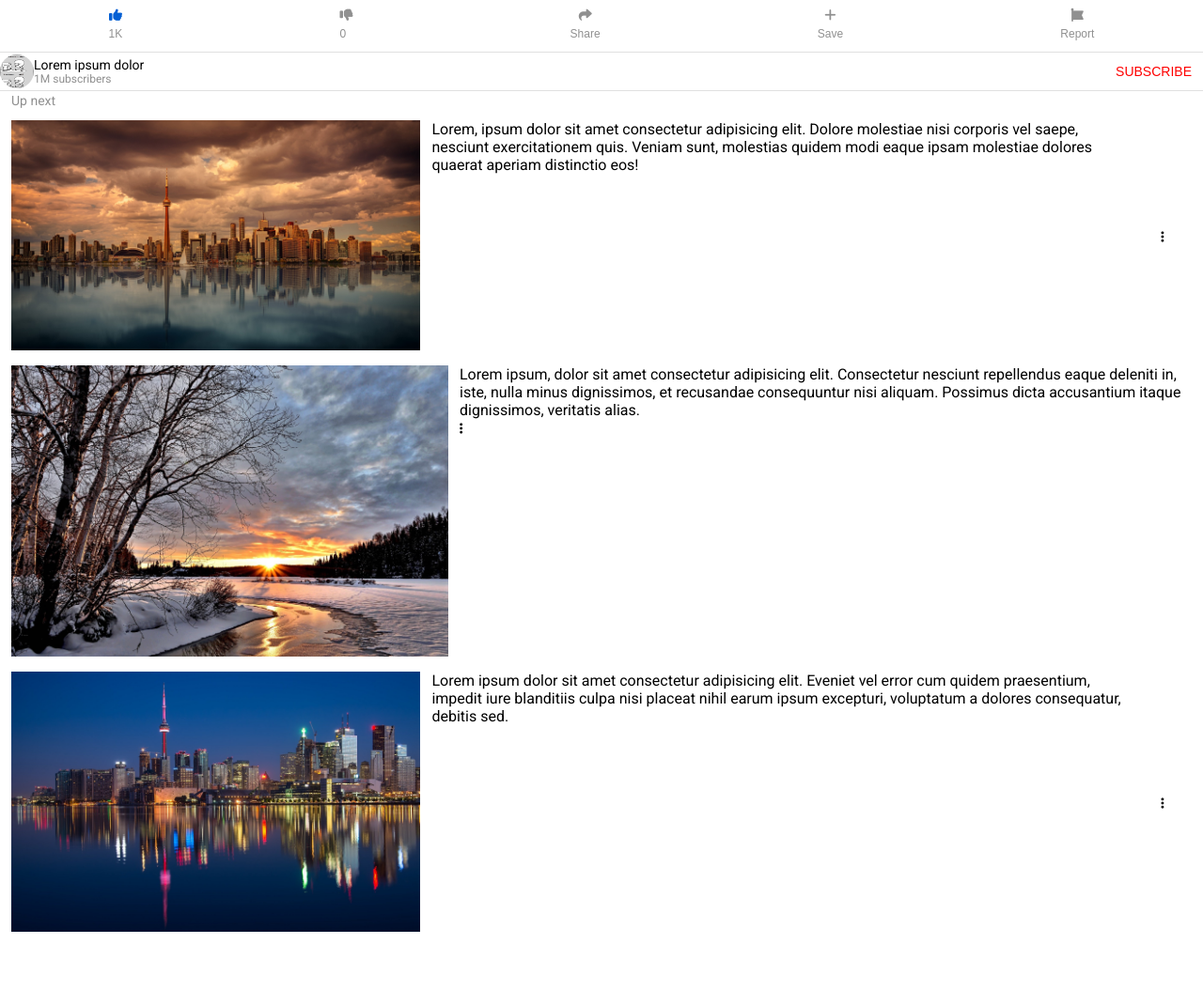
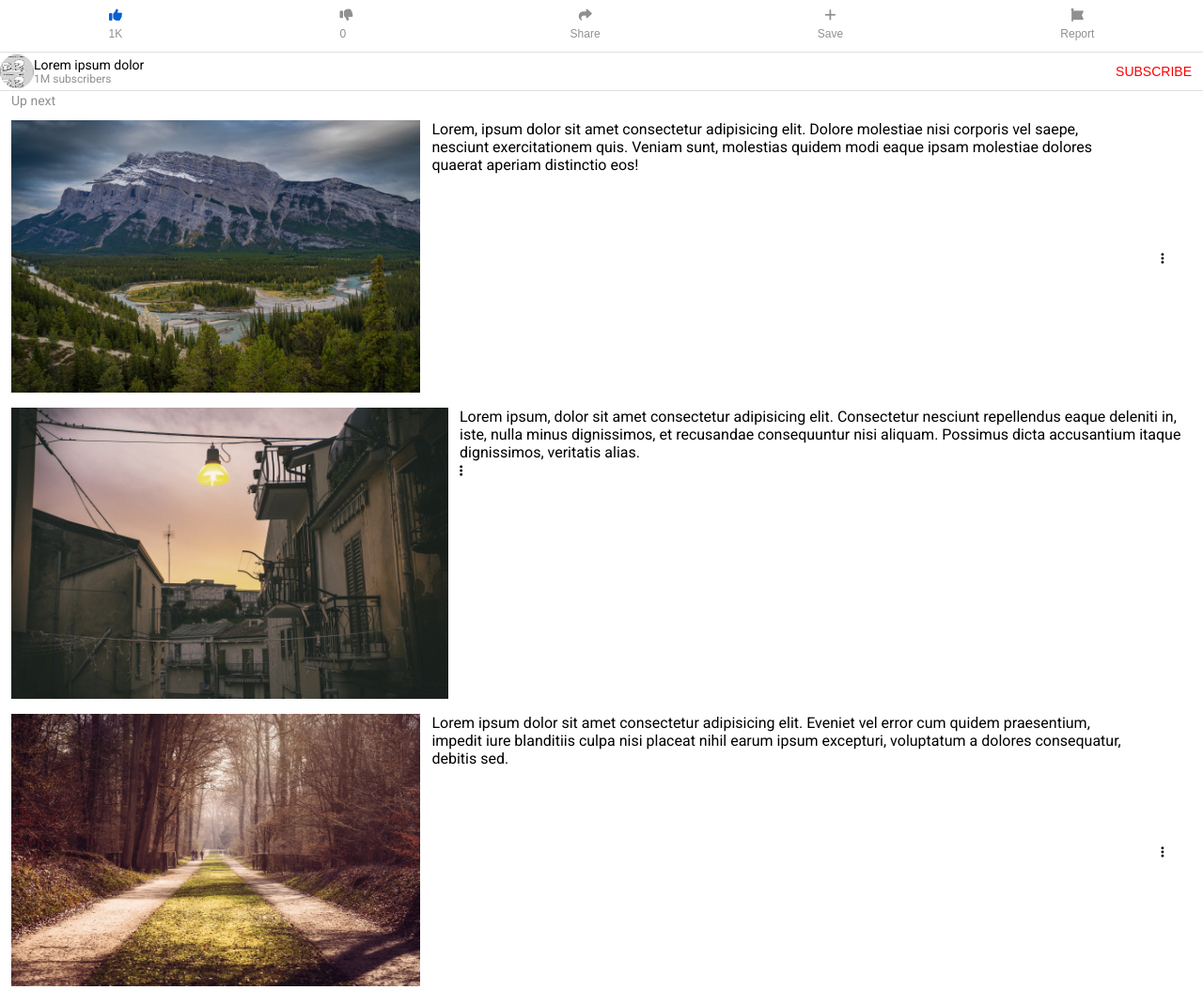
Before and after one commit to wdrk/youtubeCloneCoding, a plain HTML site: page index.html in a window 1280 px wide. Shown: the part 340-1394 px from the top of the page at 94% size. Before the commit the page ends 1336 px from the top, so only its background shows below. Drawn offline with Linux system fonts and the light colour scheme.

Commit message:
upNext의 이미지 변경

```diff
--- a/index.html
+++ b/index.html
@@ -82,17 +82,17 @@
     <span class="title">Up next</span>
     <ul>
       <li class="item">
-        <div class="img"> <img src="image/canada (1).jpg" alt=""></div>
+        <div class="img"> <img src="image/mountains.jpg" alt=""></div>
         <div class="info">Lorem, ipsum dolor sit amet consectetur adipisicing elit. Dolore molestiae nisi corporis vel saepe, nesciunt exercitationem quis. Veniam sunt, molestias quidem modi eaque ipsam molestiae dolores quaerat aperiam distinctio eos!</div>
         <button class="moreBtn"><i class="fas fa-ellipsis-v"></i></button>
       </li>
       <li class="item">
-        <div class="img"><img src="image/canada (3).jpg" alt=""></div>
+        <div class="img"><img src="image/street.jpg" alt=""></div>
         <div class="info">Lorem ipsum, dolor sit amet consectetur adipisicing elit. Consectetur nesciunt repellendus eaque deleniti in, iste, nulla minus dignissimos, et recusandae consequuntur nisi aliquam. Possimus dicta accusantium itaque dignissimos, veritatis alias.<div>
         <button class="moreBtn"><i class="fas fa-ellipsis-v"></i></button>
       </li>
       <li class="item">
-        <div class="img"><img src="image/canada (2).jpg" alt=""></div>
+        <div class="img"><img src="image/trees.jpg" alt=""></div>
         <div class="info">Lorem ipsum dolor sit amet consectetur adipisicing elit. Eveniet vel error cum quidem praesentium, impedit iure blanditiis culpa nisi placeat nihil earum ipsum excepturi, voluptatum a dolores consequatur, debitis sed.</div>
         <button class="moreBtn"><i class="fas fa-ellipsis-v"></i></button>
       </li>
```
Also changed, not shown: image/canada (1).jpg (deleted), image/canada (2).jpg (deleted), image/canada (3).jpg (deleted), image/mountains.jpg (added), image/street.jpg (added), image/trees.jpg (added).
